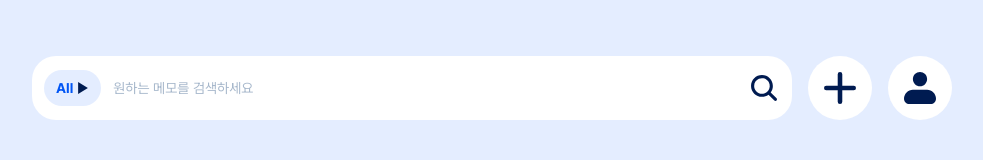
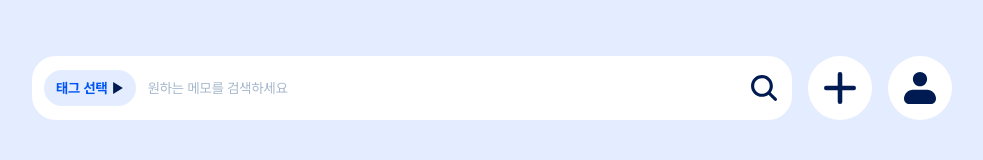
Before and after one commit to CEOS-Developers/react-memo-24th, a React (Vite) app: page /memos in a window 1280 px wide. Shown: the top 160 px of the page, without its empty margins (148-1131 px from the left). Built offline with nearby package versions, Linux system fonts and the light colour scheme.

Commit message:
fix: 메모 태그 선택 수정

```diff
--- a/src/components/memo/TagSelect.tsx
+++ b/src/components/memo/TagSelect.tsx
@@ -1,6 +1,6 @@
 import { useState } from "react";
+import dropdownArrowIcon from "../../assets/icons/icon-dropdown-arrow.svg";
 import dailyDotIcon from "../../assets/icons/dot-daily.svg";
-import dropdownArrowIcon from "../../assets/icons/icon-dropdown-arrow.svg";
 import othersDotIcon from "../../assets/icons/dot-others.svg";
 import workDotIcon from "../../assets/icons/dot-work.svg";
 
--- a/src/pages/MemoPage.tsx
+++ b/src/pages/MemoPage.tsx
@@ -8,14 +8,17 @@ import searchIcon from "../assets/icons/icon-search.svg";
 
 function MemoPage() {
   const navigate = useNavigate();
-  const [selectedTag, setSelectedTag] = useState<MemoFilter>("all");
+  const [selectedTag, setSelectedTag] = useState<MemoFilter | null>(null);
 
   return (
     <main className="min-h-screen bg-blue-01 px-6 py-14">
       <div className="mx-auto flex w-full max-w-[920px] flex-col">
         <header className="flex items-center gap-4">
           <div className="flex h-16 flex-1 items-center rounded-[24px] bg-white px-3">
-            <TagSelect value={selectedTag} onChange={setSelectedTag} />
+            <TagSelect
+              value={selectedTag}
+              onChange={(tag) => setSelectedTag(tag)}
+            />
 
             <input
               type="search"
```
Also changed, not shown: src/assets/icons/dot-work.svg.
